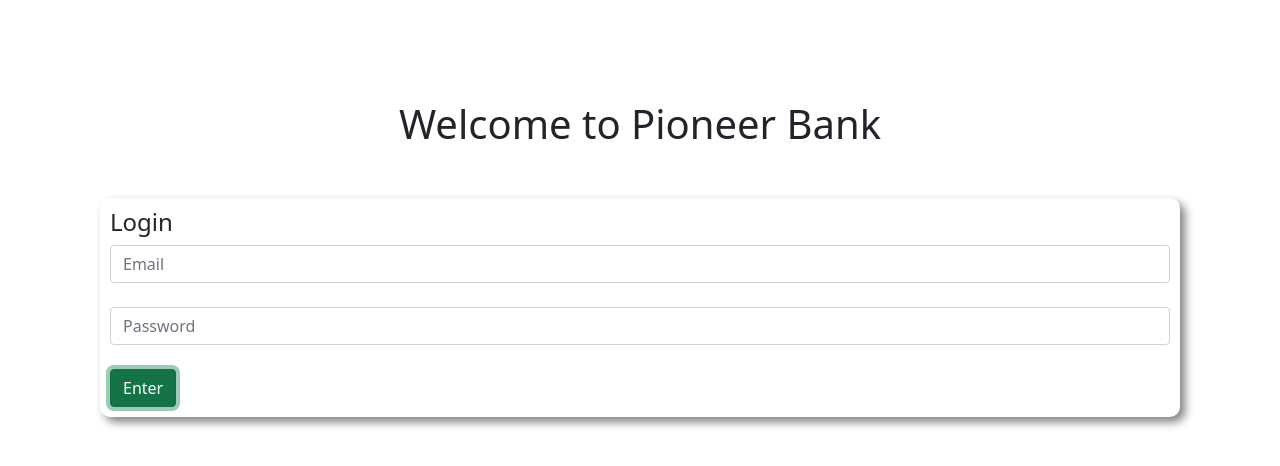
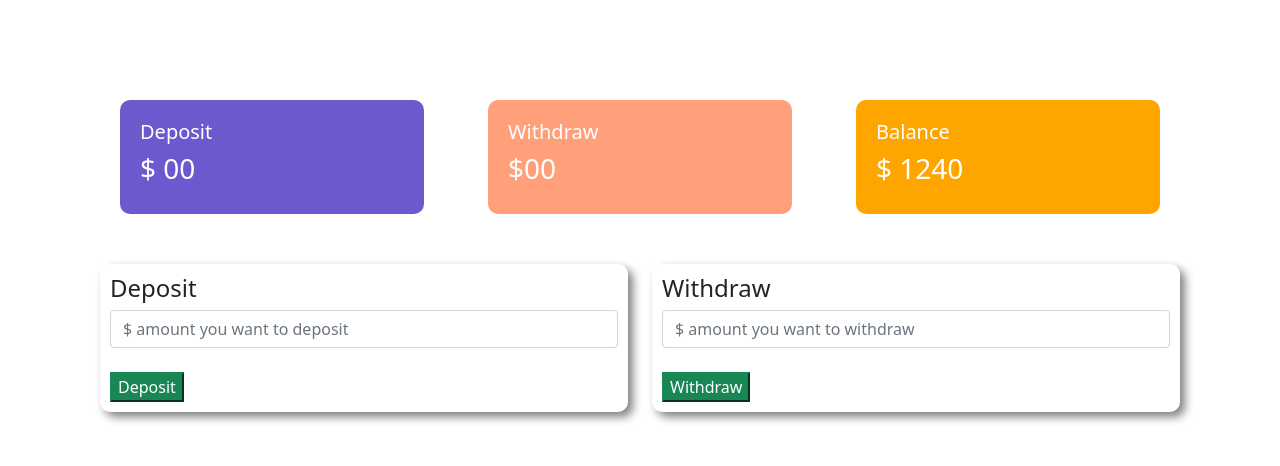
Before and after one commit to sufian-shishir/pioneer-bank, a plain HTML site: page index.html in a window 1280 px wide. Both pictures are taken after a click on the button "Enter". Drawn offline with nearby package versions, Linux system fonts and the light colour scheme.

Commit message:
commit this

```diff
--- a/index.html
+++ b/index.html
@@ -8,7 +8,7 @@
     <link rel="stylesheet" href="style.css">
 </head>
 <body>
-    <div class="login-area">
+    <div id="login-area">
         <h1 class="text-center">Welcome to Pioneer Bank</h1>
         <div class="submit-area">
             <h4>Login</h4>
@@ -16,8 +16,82 @@
             <br>
             <input type="password" class="form-control" placeholder="Password">
             <br>
-            <button class="btn btn-success">Enter</button>
+            <button id="login" class="btn btn-success">Enter</button>
         </div>
     </div>
+    <div id="transaction-area">
+        <div class="row">
+            <div class="col-md-4">
+               <div class="deposit status">
+                <h5>Deposit</h5>
+                <h3>$ <span id="currentDeposit">00</span></h3>
+               </div>
+            </div>
+            <div class="col-md-4">
+                <div class="withdraw status">
+                    <h5>Withdraw</h5>
+                    <h3>$00</h3>
+                </div>
+            </div>
+            <div class="col-md-4">
+                <div class="balance status">
+                    <h5>Balance</h5>
+                    <h3>$ <span id="currentBalance">1240</span></h3>
+                </div>
+            </div>
+        </div>
+        <div class="row">
+            <div class="col-md-6">
+                <div class="submit-area">
+                    <h4>Deposit</h4>
+                    <input id="depositMoney" type="text" class="form-control" placeholder="$ amount you want to deposit">
+                    <br>
+                    <button id="deposit" class="btn-success">Deposit</button>
+                </div>
+            </div>
+            <div class="col-md-6">
+                <div class="submit-area">
+                    <h4>Withdraw</h4>
+                    <input type="text" class="form-control"  placeholder="$ amount you want to withdraw">
+                    <br>
+                    <button class="btn-success">Withdraw</button>
+                </div>
+            </div>
+        </div>
+    </div>
+    <script>
+        // login button
+        const loginBtn = document.getElementById('login').addEventListener('click', function(event){
+            const loginArea = document.getElementById('login-area').style.display = 'none';
+            const transactionArea = document.getElementById('transaction-area').style.display = 'block';
+        })
+
+        // deposit button
+        const depositButton = document.getElementById('deposit').addEventListener('click', function(){
+            const depositMoney = document.getElementById('depositMoney').value;
+            const depositNumber = parseFloat(depositMoney);
+
+            // const currentDeposit = document.getElementById('currentDeposit').innerText;
+            // const currentDepositNumber = parseFloat(currentDeposit);
+            // const totalDeposit = depositNumber + currentDepositNumber;
+            // // now adding the money to deposit.
+            // document.getElementById('currentDeposit').innerText = totalDeposit;
+
+            // add to main balance\
+
+            updateSpanText('currentDeposit', depositNumber);
+            updateSpanText('currentBalance', depositNumber);
+            document.getElementById('depositMoney').value = "";
+
+        })
+
+        function updateSpanText(id, depositNumber){
+            const current = document.getElementById(id).innerText;
+            const currentNumber = parseFloat(current);
+            const totalAmount = depositNumber + currentNumber;
+            document.getElementById(id).innerText = totalAmount;
+        }
+
+    </script>
 </body>
 </html>
--- a/style.css
+++ b/style.css
@@ -7,3 +7,21 @@ body{
     border-radius: 10px;
     box-shadow: 5px 5px 10px gray;
 }
+#transaction-area{
+    display: none;
+}
+.status{
+    margin: 0 20px;
+    color: white;
+    padding: 20px;
+    border-radius: 10px;
+}
+.deposit{
+    background-color: slateblue;
+}
+.withdraw{
+    background-color: lightsalmon;
+}
+.balance{
+    background-color: orange;
+}
```
